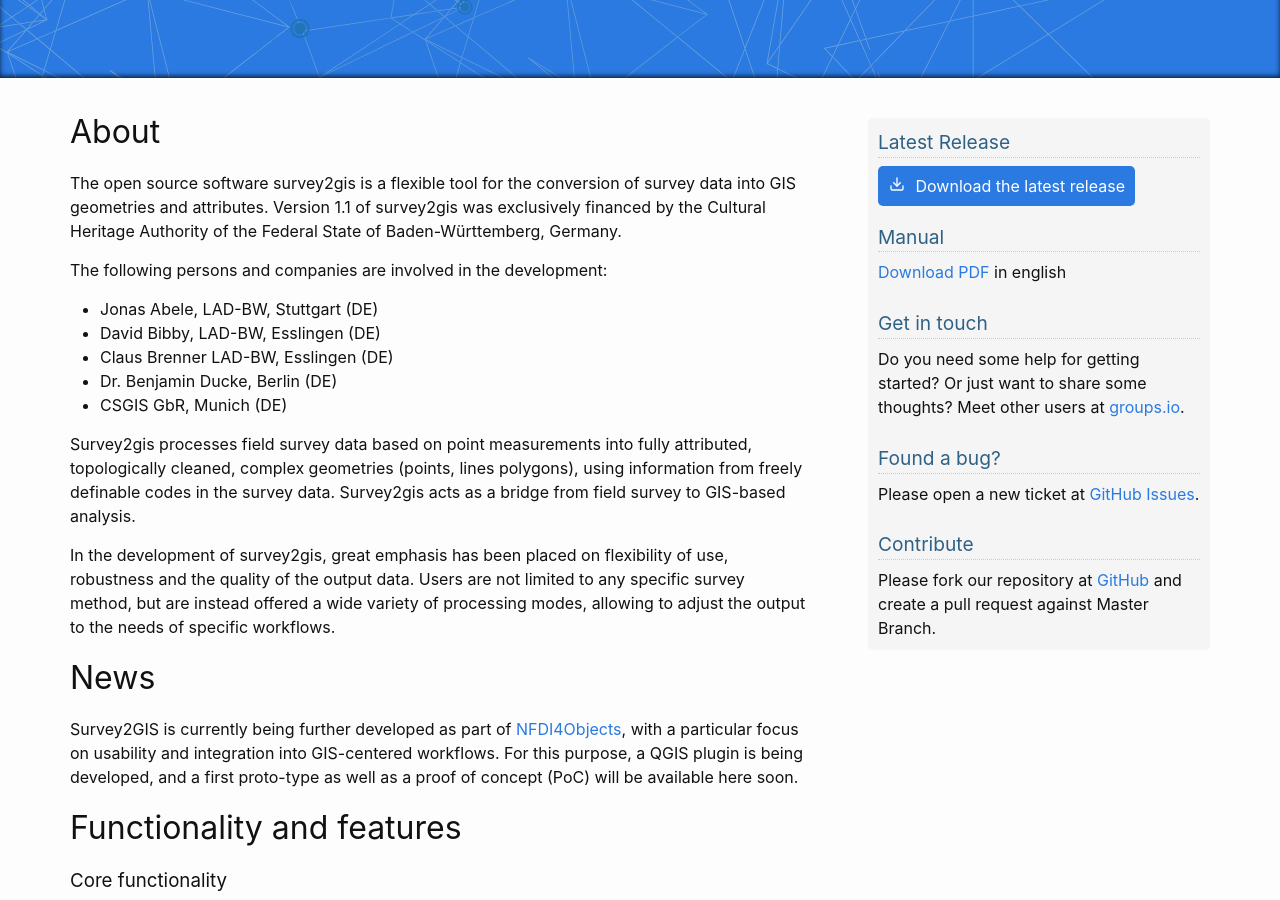
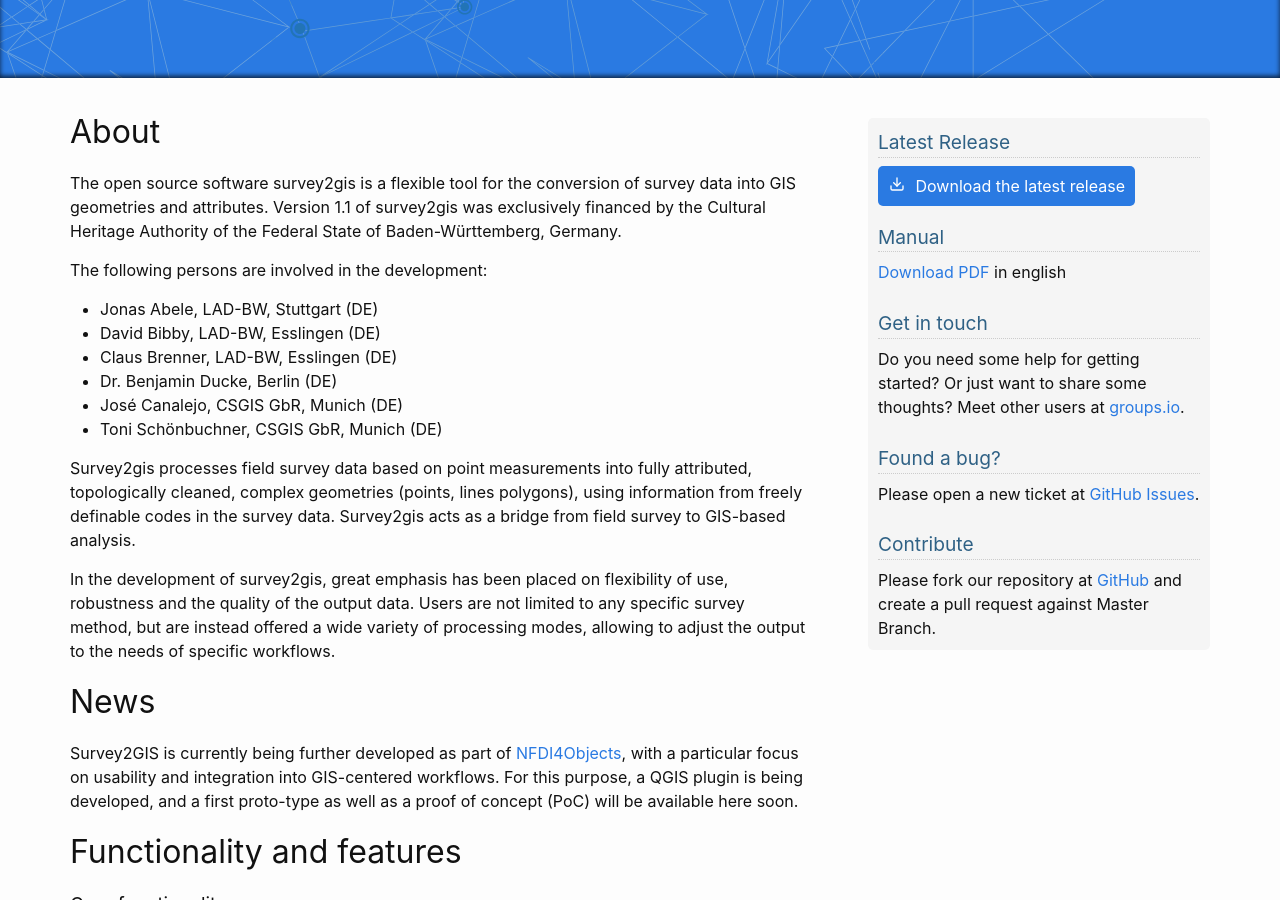
Before and after one commit to survey2gis/survey-tools-website, a Jekyll site: the page built from index.markdown, in a window 1280 px wide and 900 px high, scrolled down 314 px. Built offline with Jekyll 4.4.1, drawn with Linux system fonts in a browser that asks for light colours.

Commit message:
Update index.markdown

```diff
--- a/index.markdown
+++ b/index.markdown
@@ -9,12 +9,13 @@
 
 The open source software survey2gis is a flexible tool for the conversion of survey data into GIS geometries and attributes. Version 1.1 of survey2gis was exclusively financed by the Cultural Heritage Authority of the Federal State of Baden-Württemberg, Germany.
 
-The following persons and companies are involved in the development:
+The following persons are involved in the development:
 - Jonas Abele, LAD-BW, Stuttgart (DE)
 - David Bibby, LAD-BW, Esslingen (DE)
-- Claus Brenner LAD-BW, Esslingen (DE)
+- Claus Brenner, LAD-BW, Esslingen (DE)
 - Dr. Benjamin Ducke, Berlin (DE)
-- CSGIS GbR, Munich (DE)
+- José Canalejo, CSGIS GbR, Munich (DE)
+- Toni Schönbuchner, CSGIS GbR, Munich (DE)
 
 Survey2gis processes field survey data based on point measurements into fully attributed, topologically cleaned, complex geometries (points, lines polygons), using information from freely definable codes in the survey data. Survey2gis acts as a bridge from field survey to GIS-based analysis.
 
```
